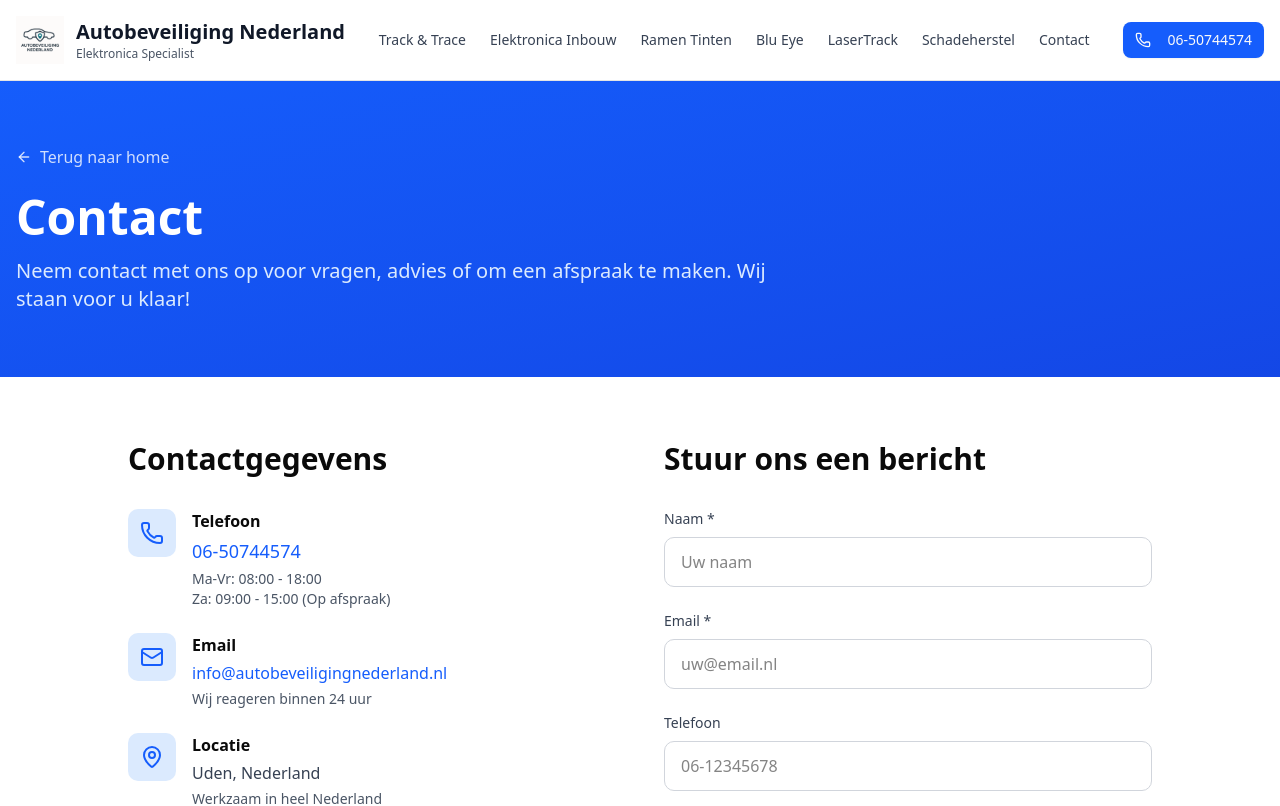
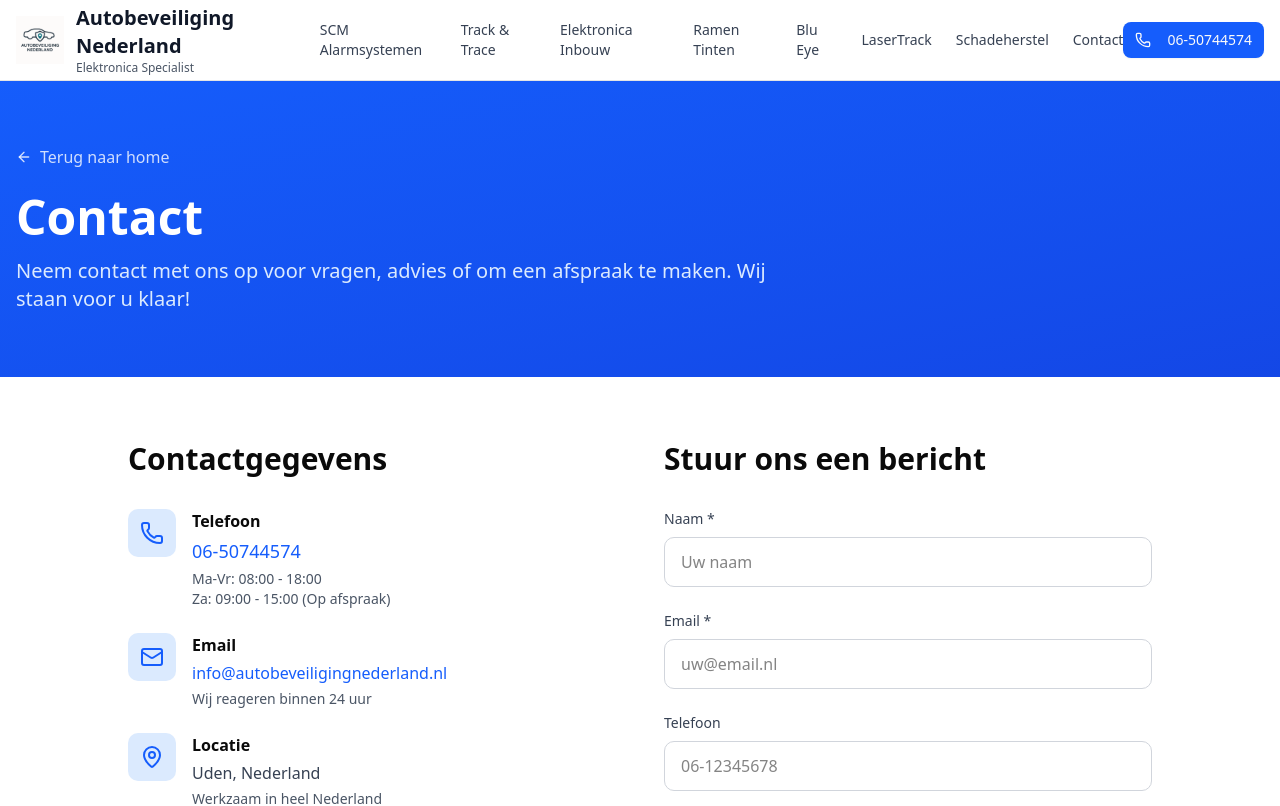
Before and after one commit to autobeveiligingnederland/autobeveiliging-nederland-website, a React (Vite) app: page /contact in a window 1280 px wide. Shown: the top 806 px of the page. Built offline with nearby package versions, Linux system fonts and the light colour scheme.

Commit message:
Update Header.jsx

```diff
--- a/src/components/layout/Header.jsx
+++ b/src/components/layout/Header.jsx
@@ -8,6 +8,7 @@ export default function Header() {
   const [mobileMenuOpen, setMobileMenuOpen] = useState(false)
 
   const navItems = [
+    { name: 'SCM Alarmsystemen', path: '/scm-alarmsystemen' },
     { name: 'Track & Trace', path: '/track-trace' },
     { name: 'Elektronica Inbouw', path: '/elektronica-inbouw' },
     { name: 'Ramen Tinten', path: '/ramen-tinten' },
```
